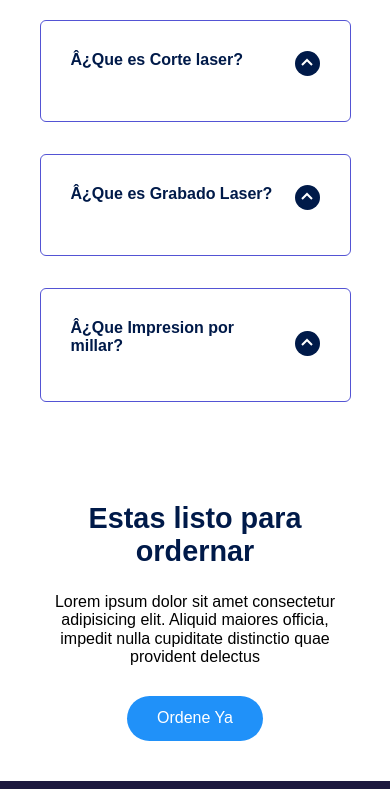
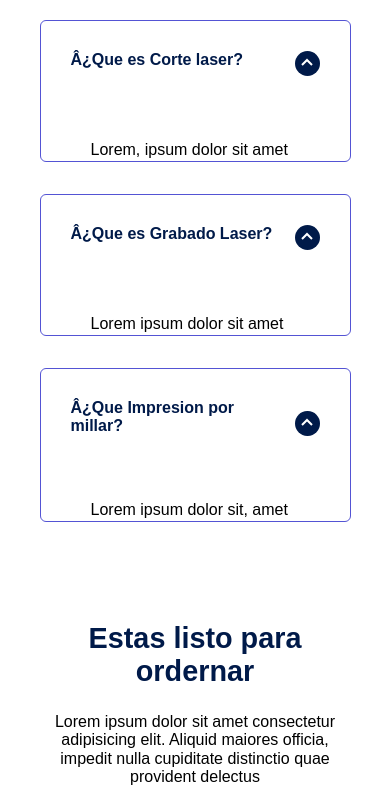
Before and after one commit to GoldenFireX/GoldenFireX.github.io, a plain HTML site: page index.html in a window 390 px wide. Shown: the part 5660-6449 px from the top of the page. Drawn offline with Linux system fonts and the light colour scheme.

Commit message:
padding
el padding

```diff
--- a/Css/estilos.css
+++ b/Css/estilos.css
@@ -356,6 +356,7 @@ margin-bottom: 25px;
                 text-align:left ;
                 height: 0;
                 transition: height .3s;
+                padding: 20px;
             }
             .questions_img{
                 display: block;
@@ -627,5 +628,8 @@ padding: 40px;
 .cta{
     margin-bottom: 20px;
 }
+.questions_show{
+    padding: 20px;
+}
 
 }
```
